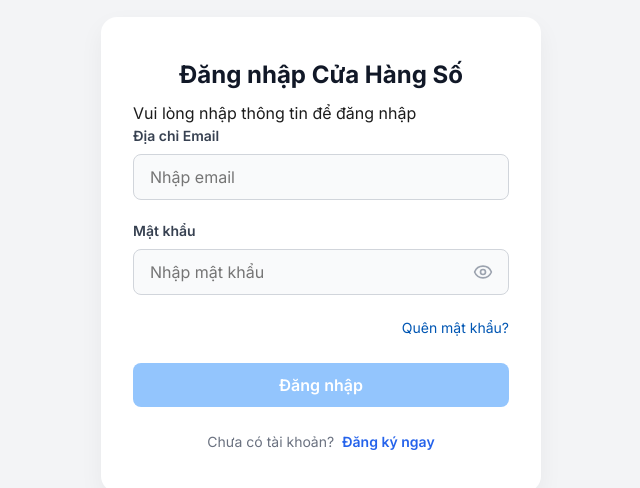
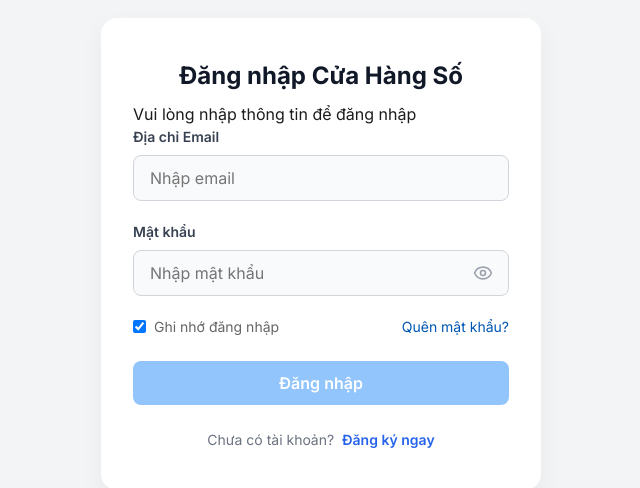
Before and after one commit to 17thedevv/Sobanhang, a React (Vite) app in the folder web_app/: page /login in a window 1280 px wide. Shown: the part 146-634 px from the top of the page, without its empty margins (319-959 px from the left). Built offline with nearby package versions, Linux system fonts and the light colour scheme; no server answers.

Commit message:
feat: Add Remember Me checkbox to Login

```diff
--- a/web_app/src/pages/Login.jsx
+++ b/web_app/src/pages/Login.jsx
@@ -10,6 +10,7 @@ const Login = () => {
   const [email, setEmail] = useState('');
   const [password, setPassword] = useState('');
   const [showPassword, setShowPassword] = useState(false);
+  const [rememberMe, setRememberMe] = useState(true);
 
   const [loading, setLoading] = useState(false);
   const [error, setError] = useState('');
@@ -29,7 +30,8 @@ const Login = () => {
     try {
       const response = await axios.post('/api/auth/login', {
         email,
-        password
+        password,
+        rememberMe
       });
 
       // Update global auth state
@@ -91,7 +93,16 @@ const Login = () => {
             </div>
           </div>
 
-          <div style={{ textAlign: 'right', marginTop: '8px' }}>
+          <div className="login-options" style={{ display: 'flex', justifyContent: 'space-between', alignItems: 'center', marginTop: '8px' }}>
+            <label style={{ display: 'flex', alignItems: 'center', cursor: 'pointer', fontSize: '14px', color: '#666' }}>
+              <input
+                type="checkbox"
+                checked={rememberMe}
+                onChange={(e) => setRememberMe(e.target.checked)}
+                style={{ marginRight: '8px', cursor: 'pointer' }}
+              />
+              Ghi nhớ đăng nhập
+            </label>
             <Link to="/forgot-password" style={{ fontSize: '14px', color: '#0056b3', textDecoration: 'none' }}>
               Quên mật khẩu?
             </Link>
```
Also changed, not shown: 1 other file (tests, documents, lock files or other folders).
